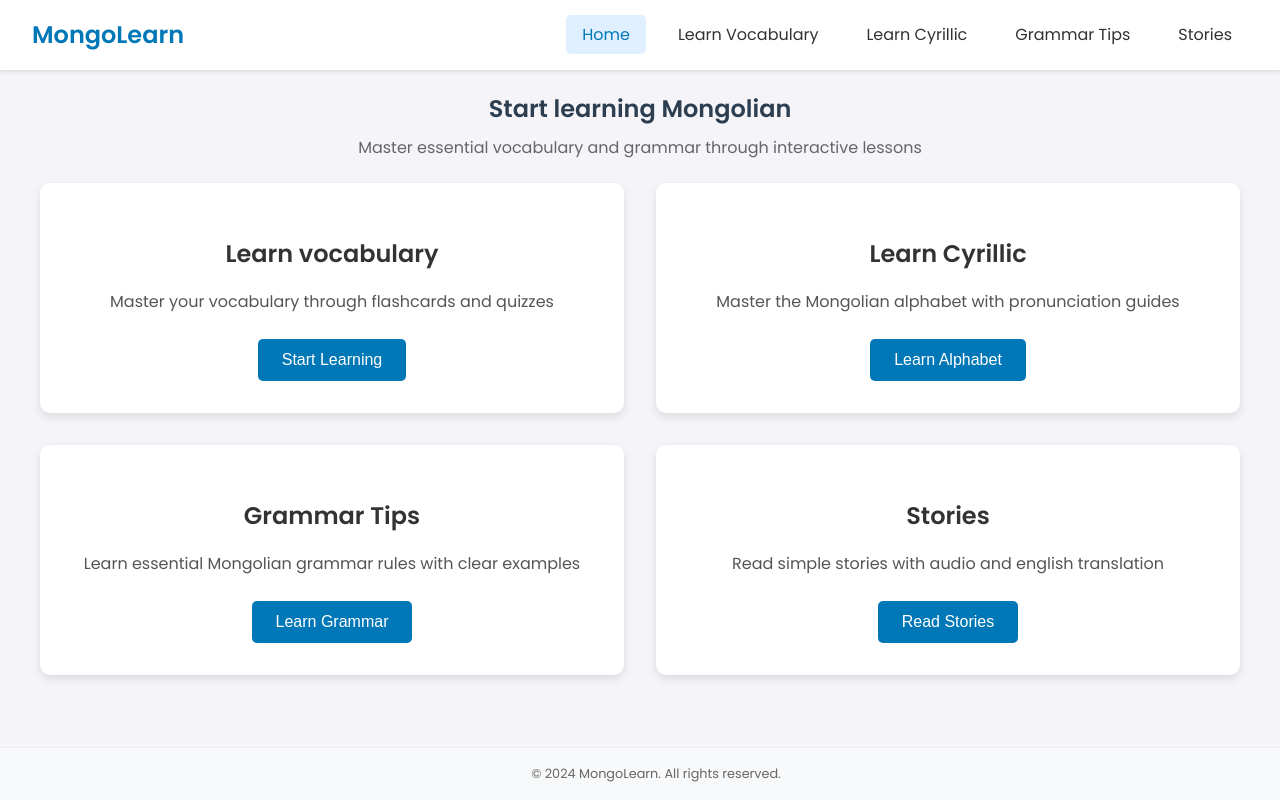
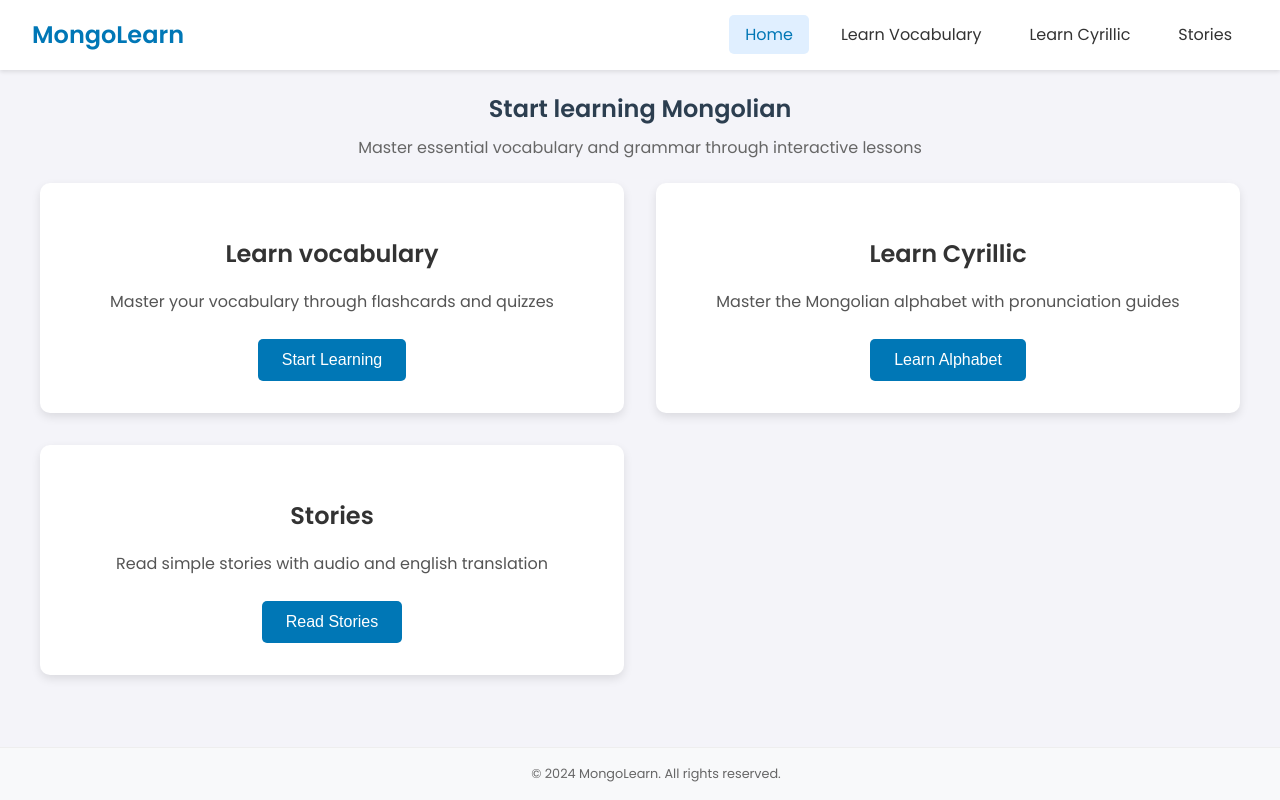
Before and after one commit to 0svrd0/mongolearn, a plain HTML site: page index.html in a window 1280 px wide. Drawn offline with Linux system fonts and the light colour scheme.

Commit message:
Update index.html

```diff
--- a/index.html
+++ b/index.html
@@ -30,7 +30,6 @@
                 <li><a href="index.html" class="active" aria-current="page">Home</a></li>
                 <li><a href="vocabulary_themes.html">Learn Vocabulary</a></li>
                 <li><a href="cyrillic.html">Learn Cyrillic</a></li>
-                <li><a href="grammar_tips.html">Grammar Tips</a></li>
                 <li><a href="story.html">Stories</a></li>
             </ul>
         </nav>
@@ -73,12 +72,6 @@
             </article>
 
             <article class="card">
-                <h2>Grammar Tips</h2>
-                <p>Learn essential Mongolian grammar rules with clear examples</p>
-                <button onclick="location.href='grammar_tips.html'" aria-label="Start learning grammar">Learn Grammar</button>
-            </article>
-
-            <article class="card">
                 <h2>Stories</h2>
                 <p>Read simple stories with audio and english translation</p>
                 <button onclick="location.href='story.html'" aria-label="Start reading stories">Read Stories</button>
```
